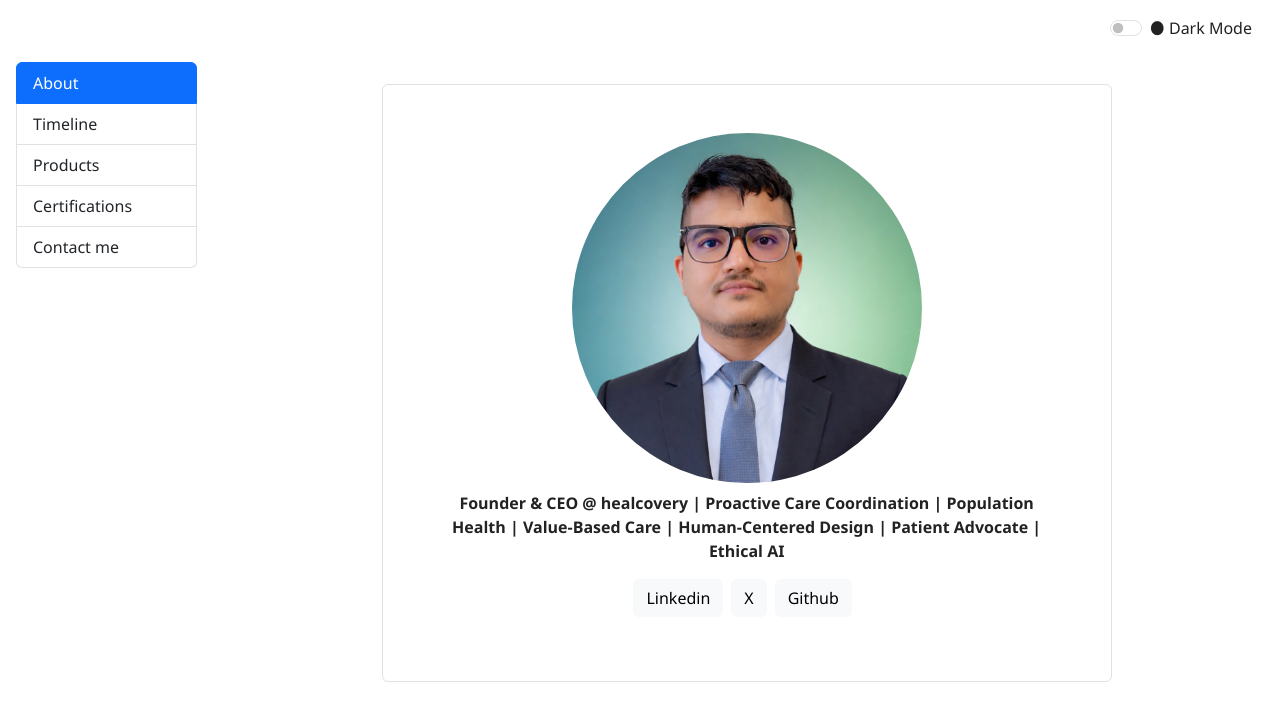
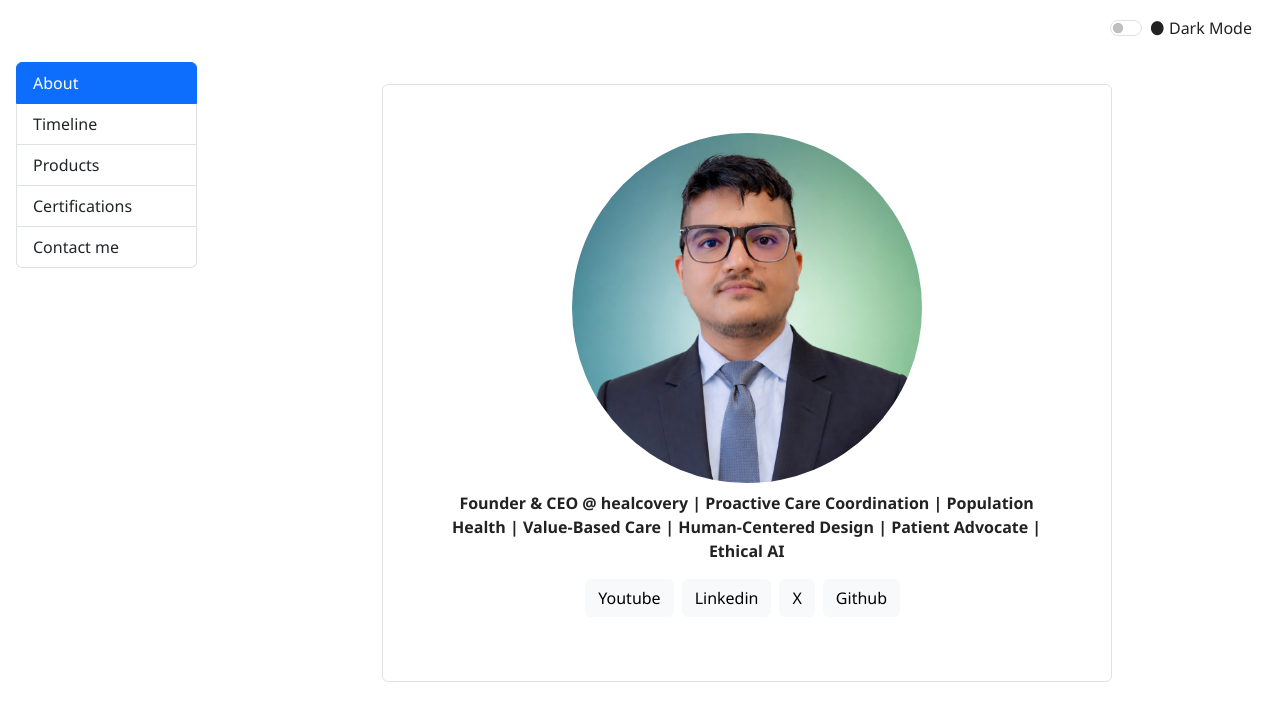
Before and after one commit to anjanpandey/portfolio, a React (Create React App) app: page / in a window 1280 px wide. Shown: the top 720 px of the page. Built offline with nearby package versions, Linux system fonts and the light colour scheme.

Commit message:
Included by youtube

```diff
--- a/src/components/AboutPage.tsx
+++ b/src/components/AboutPage.tsx
@@ -42,7 +42,7 @@ const AboutPage : React.FC = () => {
     // const icons: ReadonlyArray<Icon> = [{id: "icn-linkedin", title: "Visit my LinkedIn", styleClasses: "m-1", href: "https://www.linkedin.com/in/anjan-pandey"}, {id: "icn-github", title: "Visit My Github", styleClasses: "m-1", href: "https://github.com/anjanpandey"}];
 
 
-    const sites = [{"name": "Linkedin", "url": "https://www.linkedin.com/in/anjan-pandey"}, {"name": "X", "url": "https://www.x.com/theanjanpandey"}, {"name": "Github", "url": "https://github.com/anjanpandey"}]
+    const sites = [{"name": "Youtube", "url": "https://www.youtube.com/@anjanpandey"}, {"name": "Linkedin", "url": "https://www.linkedin.com/in/anjan-pandey"}, {"name": "X", "url": "https://www.x.com/theanjanpandey"}, {"name": "Github", "url": "https://github.com/anjanpandey"}]
 
 
     const picModal = <ModalComponent id="about-id-modal"
```
